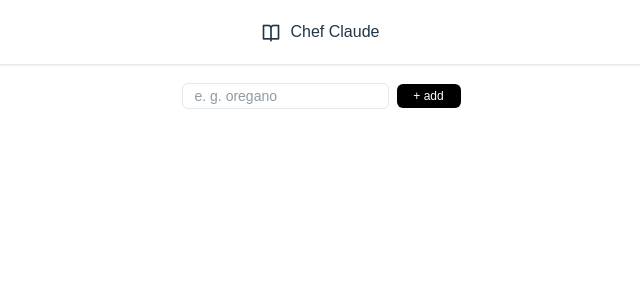
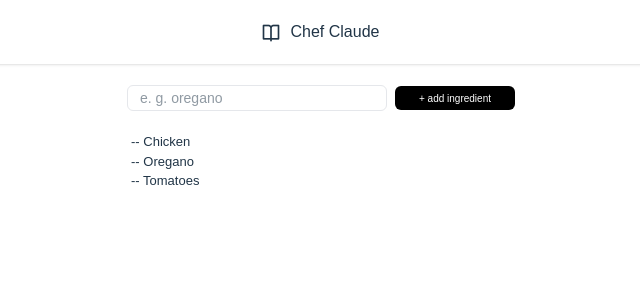
Before and after one commit to rakaMain/learn_react, a React (Vite) app in the folder first-react/: page / in a window 1280 px wide. Shown: the top 300 px of the page, without its empty margins (319-959 px from the left). Built offline with nearby package versions, Linux system fonts and the light colour scheme.

Commit message:
adding event in react day 08

```diff
--- a/first-react/src/from.jsx
+++ b/first-react/src/from.jsx
@@ -1,17 +1,44 @@
 import './index.css'
 
 export default function MyForm(){
+
+  const ingredient = ["Chicken", "Oregano", "Tomatoes"]
+
+  const ListInggredient = ingredient.map( n => (
+    <li className=" text-[13px]  self-start" key={n}>-- {n}</li>
+  ))
+
+
+  function handleSubmit(event) {
+    event.preventDefault()
+    const formData = new FormData(event.currentTarget)
+    const newIngredient = formData.get("ingredient_form")
+    ingredient.push(newIngredient)
+    console.log(ingredient)
+
+
+  }
+
   return(
-        <div id="form" className="w-full h-16 flex justify-center bg-whte items-center gap-x-2">
-            <form action="" id="add-ingredient" className="flex justify-center items-center">
+        <div id="form" className="w-full h-auto flex-col flex justify-center bg-whte items-center gap-x-2">
+            <form action="" id="add-ingredient"
+            className="flex justify-center items-center h-17"
+            onSubmit={handleSubmit}
+            >
                 <input
                 type="text"
                 aria-label="Add ingredient"
                 placeholder="e. g. oregano"
-                className=" border-1 border-gray-200 rounded-md h-6 text-sm p-3 "
+                className=" border-1 border-gray-200 rounded-md h-6 text-sm p-3 w-65 "
+                name='ingredient_form'
+
                 />
-                <button className=" h-6 w-16 bg-black rounded-md overflow-hidden ms-2  text-white flex justify-center items-center"><p className="text-[12px]">+ add</p></button>
+                <button
+                className=" h-6 w-30 bg-black rounded-md overflow-hidden ms-2 text-[10px]  text-white flex justify-center items-center">+ add ingredient</button>
             </form>
+            <ul className='  relative flex  flex-col w-95 lining-nums '>
+                {ListInggredient}
+            </ul>
         </div>
     )
 }
--- a/first-react/src/header.jsx
+++ b/first-react/src/header.jsx
@@ -1,7 +1,7 @@
 export default function MyHead(){
   return(
     <header className='relative w-full h-16 bg-white shadow-sm flex items-center justify-center gap-3 '>
-      <i class="ri-book-open-line scale-125"></i>
+      <i className="ri-book-open-line scale-125"></i>
       <p className="relative text-md">Chef Claude </p>
     </header>
     )
```
